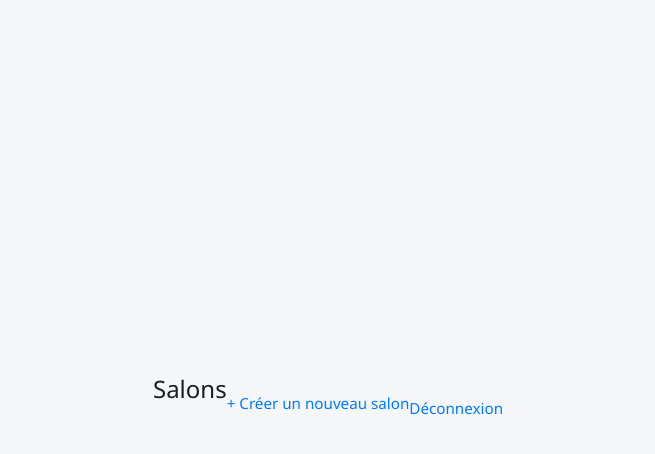
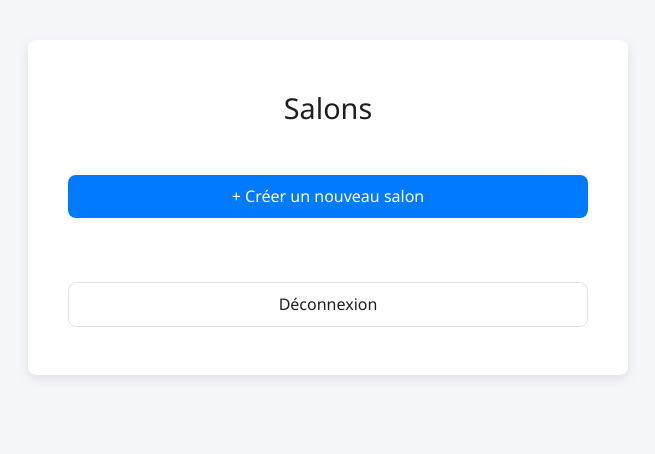
Before and after one commit to woolffangg/AvengersAssemble, a PHP site: page /index.php?action=salons in a window 1280 px wide. Shown: the top 454 px of the page, without its empty margins (312-967 px from the left). Run offline with PHP 8.4, Linux system fonts and the light colour scheme; the visitor is signed in with stand-in values (Sample User, id 1); data that the repository does not hold is empty.

Commit message:
Add button styles and update views for consistent UI (#3)

```diff
--- a/chatweb/public/css/base.css
+++ b/chatweb/public/css/base.css
@@ -34,3 +34,45 @@ a {
 a:hover {
   text-decoration: underline;
 }
+
+.button {
+  display: inline-flex;
+  align-items: center;
+  justify-content: center;
+  width: 100%;
+  padding: 0.75rem 1rem;
+  border: none;
+  border-radius: var(--radius);
+  background-color: var(--color-primary);
+  color: #fff;
+  font-weight: 500;
+  font-size: 1rem;
+  cursor: pointer;
+  transition: var(--transition);
+  text-align: center;
+  white-space: nowrap;
+  line-height: 1.2;
+  text-decoration: none;
+}
+
+.button:hover {
+  background-color: var(--color-primary-hover);
+  transform: translateY(-1px);
+  box-shadow: 0 2px 6px rgba(0, 0, 0, 0.06);
+}
+
+.button:active {
+  transform: scale(0.98);
+}
+
+.button--ghost {
+  background-color: transparent;
+  border: 1px solid var(--color-border);
+  color: var(--color-text);
+}
+
+.button--ghost:hover {
+  background-color: var(--color-bg);
+  border-color: var(--color-primary);
+  color: var(--color-primary);
+}
--- /dev/null
+++ b/chatweb/public/css/salons.css
@@ -0,0 +1,60 @@
+.salons-page {
+  min-height: 100vh;
+  background-color: var(--color-bg);
+  display: flex;
+  justify-content: center;
+  align-items: flex-start;
+  padding-top: 5vh;
+}
+
+.salons-card {
+  width: 600px;
+  background: var(--color-white);
+  padding: 3rem 2.5rem;
+  border-radius: var(--radius);
+  box-shadow: var(--shadow);
+  display: flex;
+  flex-direction: column;
+  gap: 1.5rem;
+}
+
+.salons-card h2 {
+  text-align: center;
+  font-size: 1.8rem;
+  margin-bottom: 0.5rem;
+}
+
+.button {
+  text-align: center;
+}
+
+.salon-list {
+  list-style: none;
+  padding: 0;
+  margin: 0;
+  display: flex;
+  flex-direction: column;
+  gap: 0.75rem;
+}
+
+.salon-item a {
+  display: block;
+  padding: 1rem;
+  border: 1px solid var(--color-border);
+  border-radius: var(--radius);
+  text-align: center;
+  color: var(--color-text);
+  font-weight: 500;
+  font-size: 1.05rem;
+  text-decoration: none;
+  transition: var(--transition);
+}
+
+.salon-item a:hover {
+  border-color: var(--color-primary);
+  color: var(--color-primary);
+}
+
+.logout-link {
+  margin-top: 1rem;
+}
--- a/chatweb/public/css/style.css
+++ b/chatweb/public/css/style.css
@@ -1,2 +1,3 @@
 @import url("base.css");
 @import url("form.css"); /* will include salons.css later */
+@import url("salons.css");
--- a/chatweb/view/login.php
+++ b/chatweb/view/login.php
@@ -9,7 +9,7 @@
         <div class="form-group">
             <input type="password" name="mdp" placeholder="Mot de passe" required>
         </div>
-        <button type="submit">Se connecter</button>
+        <button class="button" type="submit">Se connecter</button>
         <?php if (!empty($error)) echo '<div class="error">' . htmlspecialchars($error) . '</div>'; ?>
     </form>
     <a href="index.php?action=register">Créer un compte</a>
--- a/chatweb/view/register.php
+++ b/chatweb/view/register.php
@@ -15,7 +15,7 @@
     <div class="form-group">
       <input name="mdp" type="password" placeholder="Mot de passe" required>
     </div>
-    <button type="submit">S'inscrire</button>
+    <button class="button" type="submit">S'inscrire</button>
     <?php if (!empty($error)) echo '<div style="color:red">' . $error . '</div>'; ?>
     <?php if (!empty($success)) echo '<div style="color:green">' . $success . '</div>'; ?>
   </form>
--- a/chatweb/view/salons.php
+++ b/chatweb/view/salons.php
@@ -1,9 +1,21 @@
 <?php require __DIR__ . '/partials/header.php'; ?>
-<h2>Salons</h2>
-<a href="index.php?action=createSalon" style="display:inline-block;margin-bottom:10px;">+ Créer un nouveau salon</a>
-<ul>
-<?php foreach ($salons as $salon): ?>
-    <li><a href="index.php?action=chat&id=<?= $salon['pkS'] ?>"><?= htmlspecialchars($salon['nom']) ?></a></li>
-<?php endforeach; ?>
-</ul>
-<a href="index.php?action=logout">Déconnexion</a>
+
+<div class="salons-page">
+    <div class="salons-card">
+        <h2>Salons</h2>
+
+        <a href="index.php?action=createSalon" class="button">+ Créer un nouveau salon</a>
+
+        <ul class="salon-list">
+            <?php foreach ($salons as $salon): ?>
+                <li class="salon-item">
+                    <a href="index.php?action=chat&id=<?= $salon['pkS'] ?>">
+                        <?= htmlspecialchars($salon['nom']) ?>
+                    </a>
+                </li>
+            <?php endforeach; ?>
+        </ul>
+
+        <a href="index.php?action=logout" class="button button--ghost logout-link">Déconnexion</a>
+    </div>
+</div>
```
